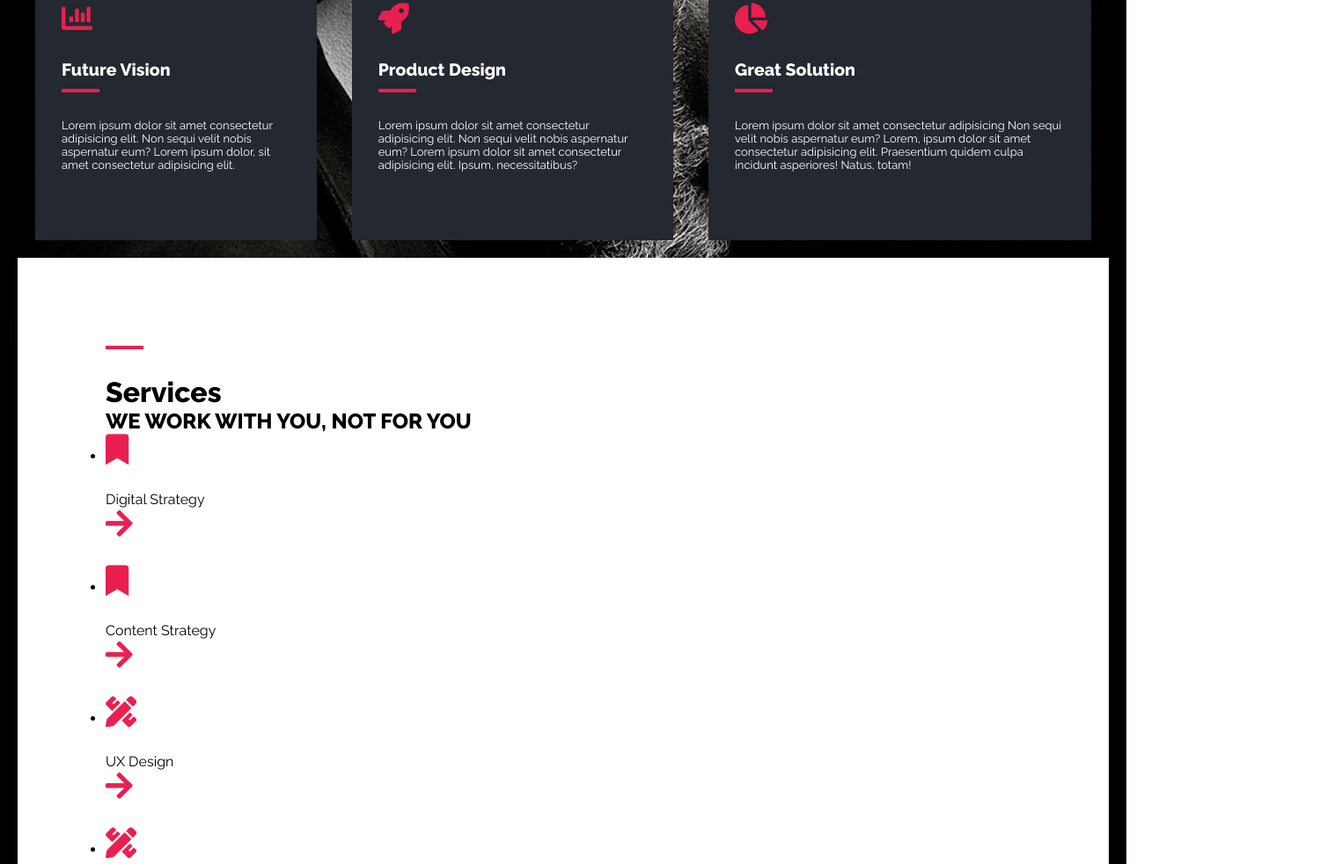
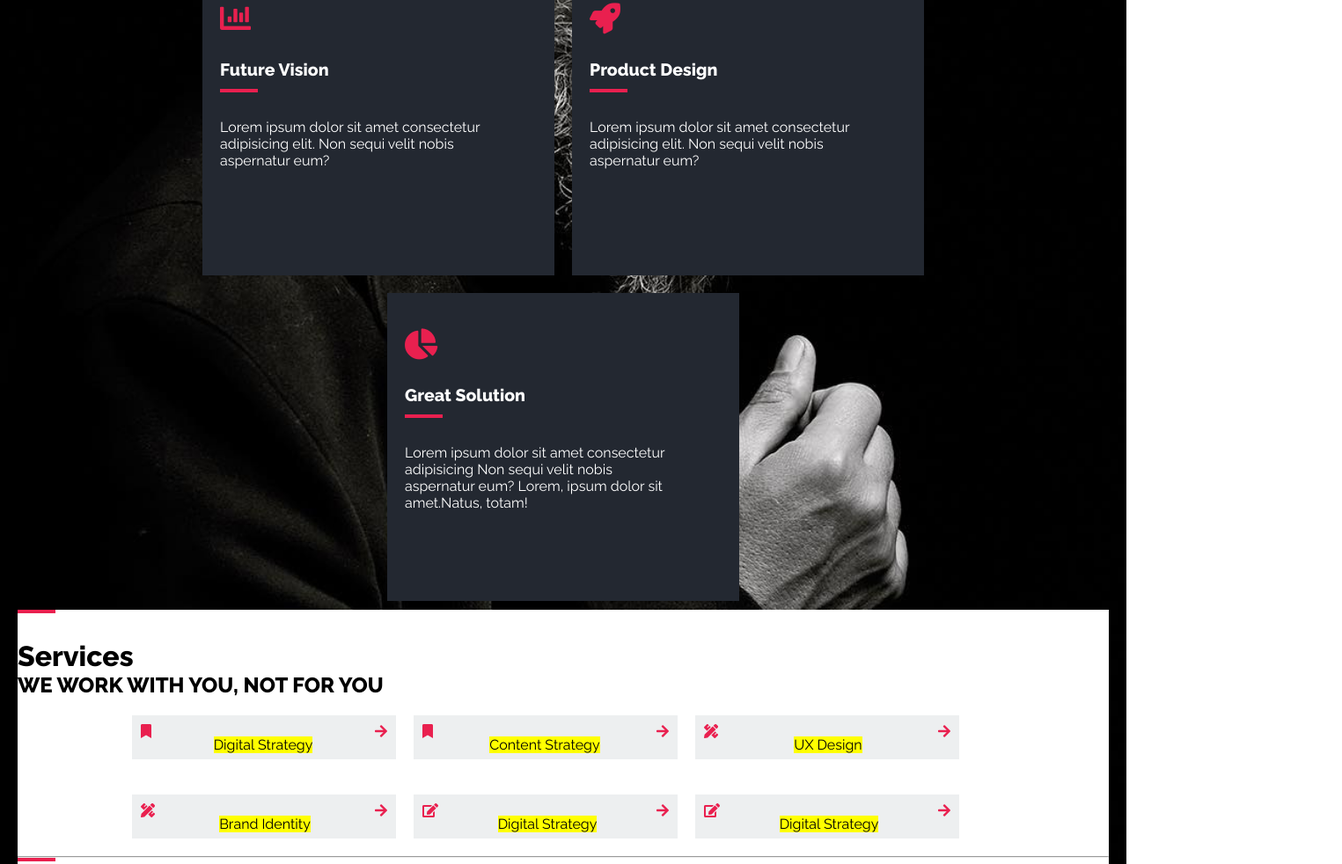
Before and after one commit to kristenwood123/digital-agency-JS, a plain HTML site: page index.html in a window 1280 px wide. Shown: the part 503-1485 px from the top of the page at 88% size, 1525 px wide, since content can reach past the window. Drawn offline with Linux system fonts and the light colour scheme.

Commit message:
flexbox services

```diff
--- a/index.html
+++ b/index.html
@@ -20,9 +20,6 @@
       <span class="navbar-toggle" id='js-navbar-toggle'>
         <i class="fa fa-bars"></i>
       </span>
-    <a href="#" class='logo'>
-      <img src="./images/main-logo.png" alt="logo">
-    </a>
       <ul class='main-nav' id='js-menu'>
         <li><a href="#" class='nav-links'>HOME</a></li>
         <li><a href="#" class='nav-links'>SERVICES</a></li>
@@ -44,28 +41,34 @@
     <div class="card__flex">
       <div class='card'>
         <article>
+          <div class="card__container">
             <i class="fas fa-chart-bar"></i>
             <h1>Future Vision</h1>
               <hr class="horizontal-line"></hr>
-              <p>Lorem ipsum dolor sit amet consectetur adipisicing elit. Non sequi velit nobis aspernatur eum? Lorem ipsum dolor, sit amet consectetur adipisicing elit.</p>
+              <p>Lorem ipsum dolor sit amet consectetur adipisicing elit. Non sequi velit nobis aspernatur eum?</p>
+            </div>
         </article>
       </div>
         <div class='card'>
           <article>
+            <div class="card__container">
               <i class="fas fa-rocket"></i>
               <h1>Product Design</h1>
               <hr class="horizontal-line horizontal-line__card">
               </hr>
-            <p>Lorem ipsum dolor sit amet consectetur adipisicing elit. Non sequi velit nobis aspernatur eum? Lorem ipsum dolor sit amet consectetur adipisicing elit. Ipsum, necessitatibus?</p>
+              <p>Lorem ipsum dolor sit amet consectetur adipisicing elit. Non sequi velit nobis aspernatur eum? </p>
+            </div>
           </article>
         </div>
           <div class='card'>
             <article>
+              <div class="card__container">
                 <i class="fas fa-chart-pie"></i>
                 <h1>Great Solution</h1>
                 <hr class="horizontal-line">
                 </hr>
-              <p>Lorem ipsum dolor sit amet consectetur adipisicing Non sequi velit nobis aspernatur eum? Lorem, ipsum dolor sit amet consectetur adipisicing elit. Praesentium quidem culpa incidunt asperiores! Natus, totam!</p>
+                <p>Lorem ipsum dolor sit amet consectetur adipisicing Non sequi velit nobis aspernatur eum? Lorem, ipsum dolor sit amet.Natus, totam!</p>
+              </div>
             </article>
           </div>
           </article>
@@ -77,6 +80,7 @@
               <hr class='horizontal-line'>
             <h1>Services</h1>
               <h2>WE WORK WITH YOU, NOT FOR YOU</h2>
+
                 <ul class='services__items'>
                   <li>
                     <div class="services__items__container">
@@ -108,19 +112,20 @@
                   </li>
                   <li>
                     <div class="services__items__container">
-                      <i class="far fa-edit"></i>
+                      <i class="fas fa-edit"></i>
                       <p>Digital Strategy</p>
                       <i class="fas fa-arrow-right"></i>
                     </div>
                   </li>
                   <li>
                     <div class="services__items__container">
-                      <i class="far fa-edit"></i>
+                      <i class="fas fa-edit"></i>
                       <p>Digital Strategy</p>
                       <i class="fas fa-arrow-right"></i>
                     </div>
                   </li>
                 </ul>
+
             <hr class='vertical-line'></hr>
             <hr class='horizontal-line'></hr>
           </div>
--- a/styles.css
+++ b/styles.css
@@ -1,6 +1,7 @@
 :root {
   --clr-pink: #e9204f;
   --clr-gray: #232831;
+  --clr-light-gray: #EDEFF0;
   --font: "Raleway", sans-serif;
 }
 
@@ -32,22 +33,24 @@ body {
 .main-nav {
   list-style-type: none;
   display: none;
+  margin-top: 20px;
 }
 
 .main-nav li a {
-  /* color: white; */
   text-decoration: none;
 }
+
+.main-nav .fas {
+  font-size: 18px;
+}
+
+.main-nav li a:hover {
+  border-bottom: 2px solid var(--clr-pink);
+}
+
 .main-nav li {
   text-align: center;
   margin: 15px auto;
-}
-
-.logo {
-  display: inline-block;
-  font-size: 22px;
-  margin-top: 10px;
-  margin-left: 20px;
 }
 
 .navbar-toggle {
@@ -100,11 +103,18 @@ header h1 {
   font-size: 17px;
   letter-spacing: 1px;
   margin-bottom: 50px;
+  cursor: pointer;
+}
+
+.getting-started:hover {
+  background: var(--clr-pink);
+  color: white;
 }
 
 .card__flex {
   display: flex;
-  flex-direction: row;
+  flex-wrap: wrap;
+  flex-direction: column;
   justify-content: center;
   align-items: center;
   font-size: 13px;
@@ -113,16 +123,37 @@ header h1 {
 
 .card {
   background: var(--clr-gray);
-  height: 300px;
-  margin: 20px;
+  height: 350px;
+  margin: 10px;
+  max-width: 400px;
+  min-width: 200px;
+  width: 100%;
 }
 
-.card:hover {
-  background: var(--clr-pink);
+.card p {
+  font-size: 1rem;
+}
+
+.card__container {
+  max-width: 300px;
+  margin: 40px 20px;
 }
 
 .card .horizontal-line {
   margin-top: 10px;
+}
+
+.card:hover {
+  background-color: var(--clr-pink);
+}
+
+.card:hover > .fas {
+  background-color: var(--clr-pink);
+  color: white;
+}
+
+.card article:hover > .horizontal-line {
+  border: 2px solid white;
 }
 
 .fas {
@@ -131,14 +162,56 @@ header h1 {
   color: var(--clr-pink);
 }
 
-.card article {
-  margin: 30px;
+
+/* services */ /* services */ /* services */ /* services */
+
+.services {
+  background: white;
+  color: black;
 }
 
-.services {
-  padding: 100px;
-  background: white;
-  color: black;
+/* .services__container {
+  width: 100%;
+} */
+
+.services__items {
+  display: flex;
+  flex-direction: row;
+  flex-wrap:wrap;
+  max-width: 1200px;
+  justify-content: center;
+}
+
+li {
+  list-style-type: none;
+  background-color: var(--clr-light-gray);
+  margin: 20px 10px;
+  width: 300px;
+  height: 50px;
+
+}
+
+.services__items__container {
+  display: flex;
+  flex-direction: row;
+  align-items: center;
+  justify-content: center;
+  justify-content: space-between;
+  padding: 10px
+}
+
+.services__items__container .fas {
+  font-size: 16px;
+}
+
+.services__items__container p {
+  background-color: yellow;
+}
+
+
+
+img {
+  max-width: 400px;
 }
 
 /* bigger screen */
@@ -176,3 +249,20 @@ header h1 {
     display: none;
   }
 }
+
+@media screen and (min-width: 838px) {
+  .card__flex {
+  display: flex;
+  flex-direction: row;
+  justify-content: center;
+  align-items: center;
+  font-size: 13px;
+  font-weight: 500;
+}
+
+.card {
+  max-width: 400px;
+  min-width: 200px;
+}
+
+}
```
Lines whose indentation alone changed are shown as unchanged.
